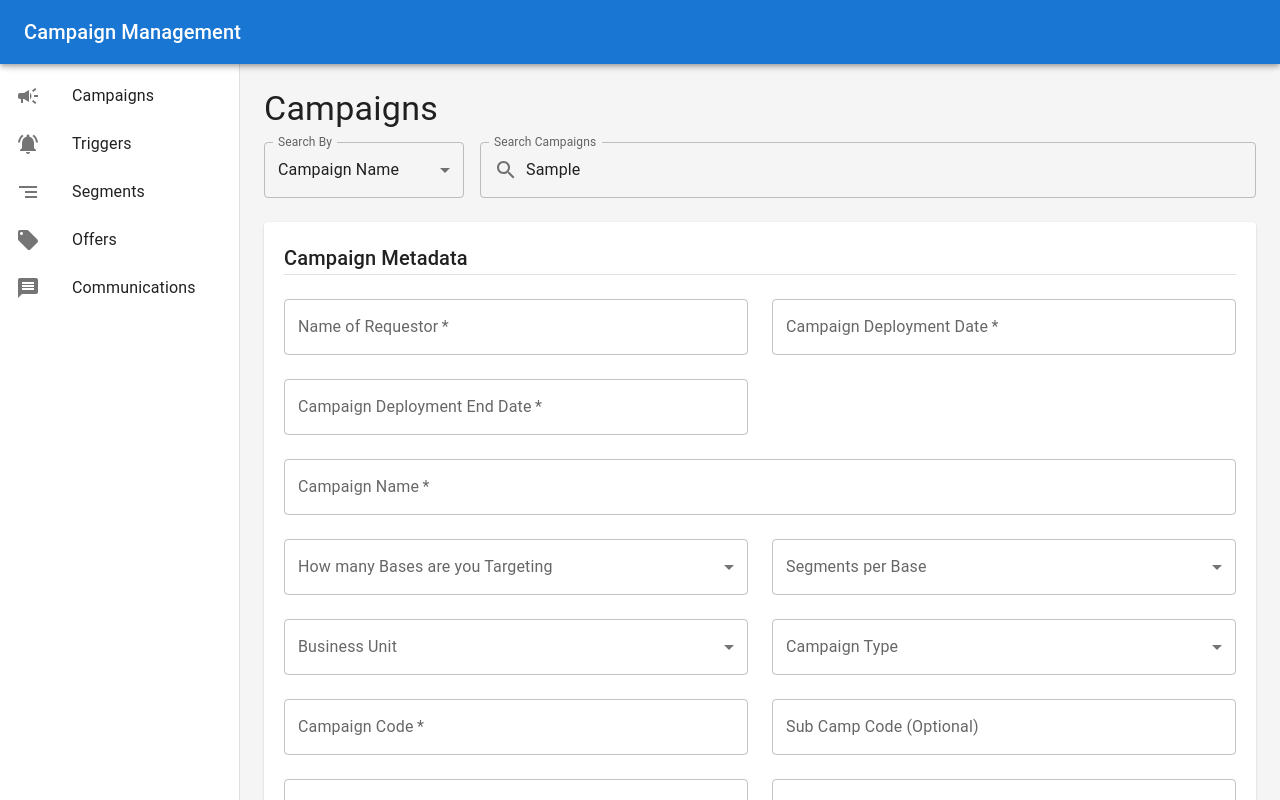
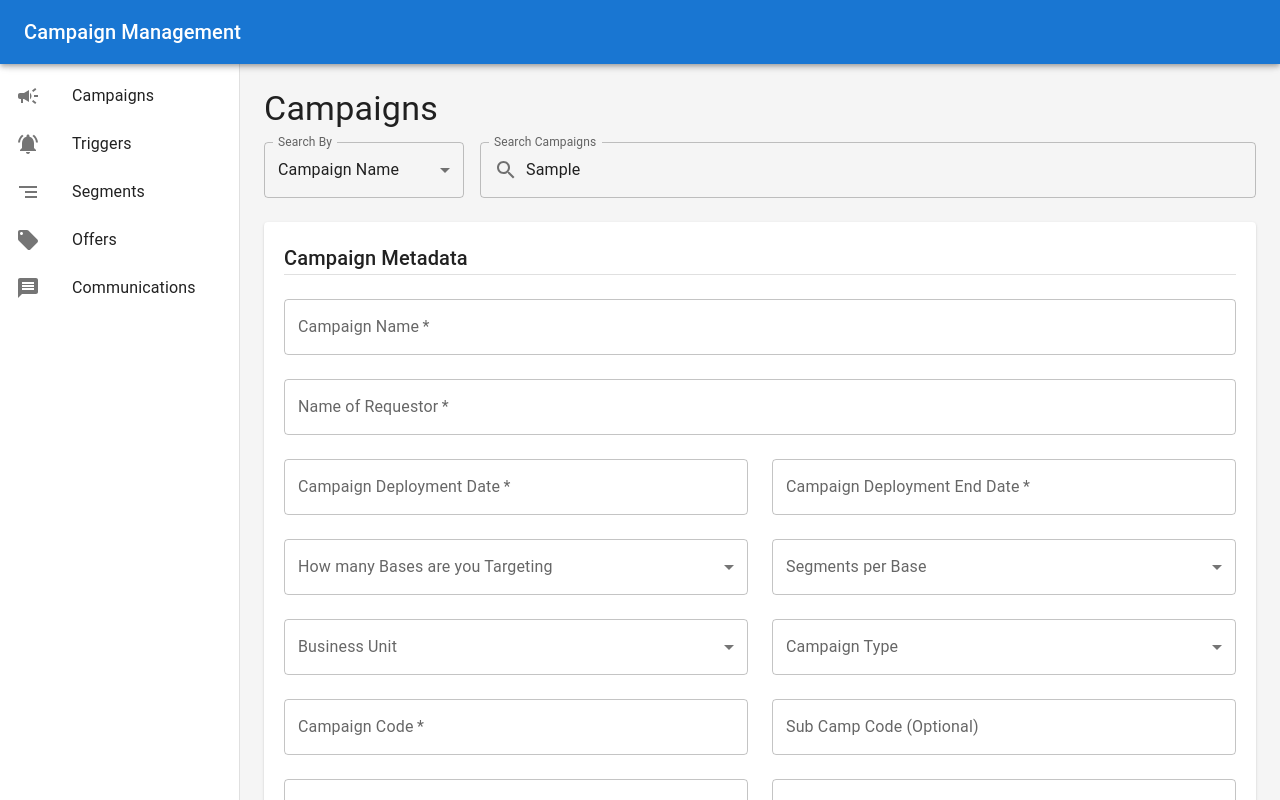
Before and after one commit to nileshkarmalkar/campaign-management-ui, a React (Create React App) app: page /campaigns in a window 1280 px wide. Both pictures are taken after typing "Sample" into the empty fields and a click on the button "ADD NEW CAMPAIGN". Shown: the top 800 px of the page. Built offline with nearby package versions, Linux system fonts and the light colour scheme.

Commit message:
Reorder campaign fields and improve date display layout

```diff
--- a/src/components/campaigns/CampaignForm.js
+++ b/src/components/campaigns/CampaignForm.js
@@ -93,7 +93,17 @@ const CampaignForm = ({ onSubmit, onCancel, initialData = null }) => {
             <Typography variant="h6">Campaign Metadata</Typography>
             <Divider />
           </Grid>
-          <Grid item xs={12} sm={6}>
+          <Grid item xs={12}>
+            <TextField
+              fullWidth
+              label="Campaign Name"
+              name="campaignName"
+              value={formData.campaignName}
+              onChange={handleChange}
+              required
+            />
+          </Grid>
+          <Grid item xs={12}>
             <TextField
               fullWidth
               label="Name of Requestor"
@@ -126,16 +136,6 @@ const CampaignForm = ({ onSubmit, onCancel, initialData = null }) => {
                 />
               )}
               minDate={formData.deploymentDate || null}
-            />
-          </Grid>
-          <Grid item xs={12}>
-            <TextField
-              fullWidth
-              label="Campaign Name"
-              name="campaignName"
-              value={formData.campaignName}
-              onChange={handleChange}
-              required
             />
           </Grid>
           <Grid item xs={12} sm={6}>
--- a/src/components/campaigns/Campaigns.js
+++ b/src/components/campaigns/Campaigns.js
@@ -124,8 +124,10 @@ const Campaigns = () => {
                 </Box>
                 <Typography variant="subtitle1" style={{marginTop: '10px', fontWeight: 'bold'}}>Campaign Metadata</Typography>
                 <Typography>Requestor: {campaign.requestorName}</Typography>
-                <Typography>Deployment Date: {campaign.deploymentDate ? format(campaign.deploymentDate, 'MMMM d, yyyy') : ''}</Typography>
-                <Typography>Deployment End Date: {campaign.deploymentEndDate ? format(campaign.deploymentEndDate, 'MMMM d, yyyy') : ''}</Typography>
+                <Box display="flex" gap={2}>
+                  <Typography>Deployment Date: {campaign.deploymentDate ? format(campaign.deploymentDate, 'MMMM d, yyyy') : ''}</Typography>
+                  <Typography>End Date: {campaign.deploymentEndDate ? format(campaign.deploymentEndDate, 'MMMM d, yyyy') : ''}</Typography>
+                </Box>
                 <Typography>
                   Business Unit: {campaign.businessUnit.map(unit => (
                     <Chip key={unit} label={unit} style={{marginRight: '5px'}} />
```
